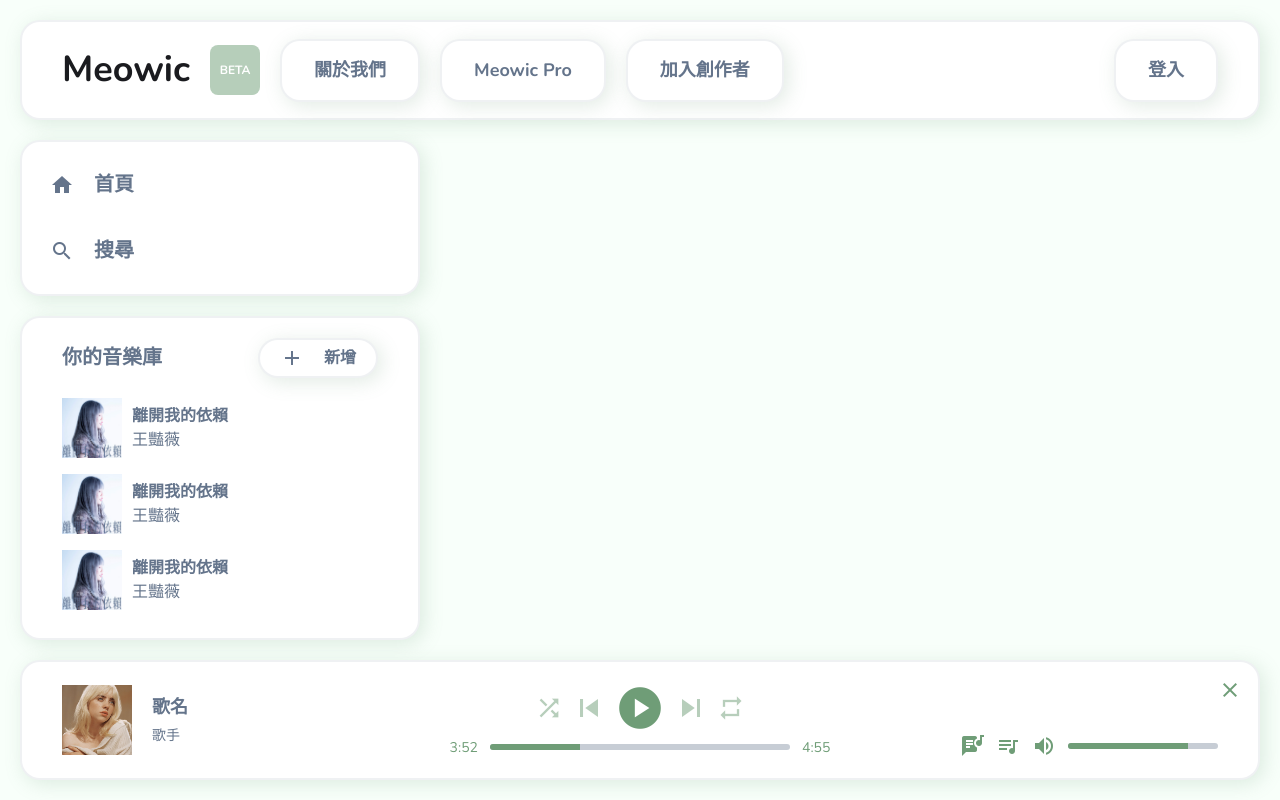
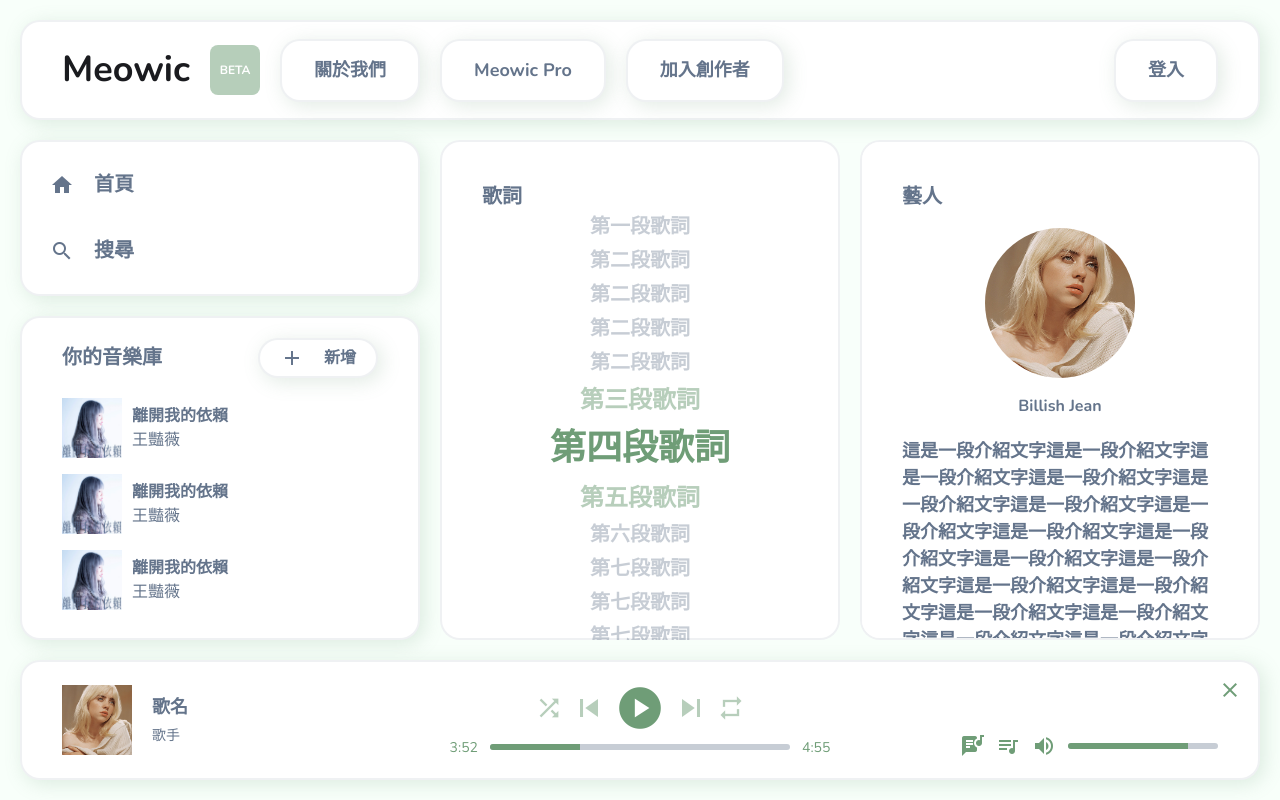
Before and after one commit to 1103syike/Meowic, an Angular app: page /song/1 in a window 1280 px wide. Built offline with nearby package versions, Linux system fonts and the light colour scheme.

Commit message:
feat(song): 歌曲頁面切版

```diff
--- /dev/null
+++ b/src/app/view/song/artist/artist.html
@@ -0,0 +1,8 @@
+<main class="artist">
+  <header class="artist__header">藝人</header>
+  <img class="artist__image" src="./mock/album/img-1.png" alt="" />
+  <div class="artist__name">Billish Jean</div>
+  <div class="artist__intro">
+    這是一段介紹文字這是一段介紹文字這是一段介紹文字這是一段介紹文字這是一段介紹文字這是一段介紹文字這是一段介紹文字這是一段介紹文字這是一段介紹文字這是一段介紹文字這是一段介紹文字這是一段介紹文字這是一段介紹文字這是一段介紹文字這是一段介紹文字這是一段介紹文字這是一段介紹文字這是一段介紹文字這是一段介紹文字這是一段介紹文字這是一段介紹文字這是一段介紹文字這是一段介紹文字這是一段介紹文字這是一段介紹文字這是一段介紹文字這是一段介紹文字這是一段介紹文字這是一段介紹文字這是一段介紹文字這是一段介紹文字這是一段介紹文字這是一段介紹文字這是一段介紹文字這是一段介紹文字這是一段介紹文字這是一段介紹文字這是一段介紹文字這是一段介紹文字這是一段介紹文字這是一段介紹文字這是一段介紹文字這是一段介紹文字這是一段介紹文字這是一段介紹文字這是一段介紹文字這是一段介紹文字這是一段介紹文字。
+  </div>
+</main>
--- /dev/null
+++ b/src/app/view/song/artist/artist.scss
@@ -0,0 +1,34 @@
+@use 'variables' as *;
+
+.artist {
+  width: 400px;
+  height: 100%;
+  overflow: auto;
+  @include block(40px, 40px);
+  box-shadow: none;
+
+  &__header {
+    color: $color-blue;
+    font-size: map-get($font-sizes, 'xl');
+  }
+
+  &__image {
+    margin: 16px auto;
+    width: 150px;
+    height: 150px;
+    border-radius: 200px;
+  }
+
+  &__name {
+    text-align: center;
+    color: $color-blue;
+    font-size: map-get($font-sizes, 'base');
+    margin-bottom: 20px;
+  }
+
+  &__intro {
+    color: $color-blue;
+
+    font-size: map-get($font-sizes, 'lg');
+  }
+}
--- /dev/null
+++ b/src/app/view/song/lyric/lyric.html
@@ -0,0 +1,18 @@
+<section class="lyric">
+  <header class="lyric__header">歌詞</header>
+  <main class="lyric__container">
+    <span class="lyric__item">第一段歌詞</span>
+    <span class="lyric__item">第二段歌詞</span>
+    <span class="lyric__item">第二段歌詞</span>
+    <span class="lyric__item">第二段歌詞</span>
+    <span class="lyric__item">第二段歌詞</span>
+    <span class="lyric__item lyric__item--prev" >第三段歌詞</span>
+    <span class="lyric__item lyric__item--active">第四段歌詞</span>
+    <span class="lyric__item lyric__item--next">第五段歌詞</span>
+    <span class="lyric__item">第六段歌詞</span>
+    <span class="lyric__item">第七段歌詞</span>
+    <span class="lyric__item">第七段歌詞</span>
+    <span class="lyric__item">第七段歌詞</span>
+    <span class="lyric__item">第七段歌詞</span>
+  </main>
+</section>
--- /dev/null
+++ b/src/app/view/song/lyric/lyric.scss
@@ -0,0 +1,36 @@
+@use 'variables' as *;
+.lyric {
+  display: block;
+  width: 100%;
+  height: 100%;
+  @include block(40px, 40px);
+  box-shadow: none;
+
+  &__header {
+    color:$color-blue;
+    font-size: map-get($font-sizes, 'xl');
+  }
+  &__container {
+    display: flex;
+    flex-direction: column;
+    gap: 4px;
+  }
+  &__item {
+    font-size: map-get($font-sizes, 'xl');
+    text-align: center;
+    color: $color-ts-gray;
+
+    &--prev,
+    &--next {
+      font-size: map-get($font-sizes, '2xl');
+
+      color: $color-ts-prev-lyric;
+    }
+
+    &--active {
+      font-size: map-get($font-sizes, '3xl');
+
+      color: $color-green;
+    }
+  }
+}
--- /dev/null
+++ b/src/app/view/song/song.html
@@ -0,0 +1,4 @@
+<main class="song">
+  <app-lyric class="lyric"></app-lyric>
+  <app-artist class="artist"></app-artist>
+</main>
--- /dev/null
+++ b/src/app/view/song/song.scss
@@ -0,0 +1,14 @@
+.song{
+  width: 100%;
+  gap: 20px;
+  display: flex;
+  height: 100%;
+}
+.lyric{
+  width: 100%;
+}
+
+.artist{
+  width: 400px;
+  box-sizing: border-box;
+}
--- a/src/assets/_variables.scss
+++ b/src/assets/_variables.scss
@@ -11,6 +11,7 @@
 // 透明度變體 (Transparent versions)
 $color-ts-green: rgba($color-green, 0.5);
 $color-ts-blue: rgba($color-blue, 0.1);
+$color-ts-prev-lyric: rgba($color-green, 0.5);
 $color-ts-gray: rgba($color-blue, 0.36);
 $color-table: rgba($color-blue, 0.01);
 
```
Also changed, not shown: src/app/view/song/artist/artist.ts (added, +9 -0 lines), src/app/view/song/lyric/lyric.ts (added, +9 -0 lines), src/app/view/song/song.ts (added, +11 -0 lines), 1 other file (tests, documents, lock files or other folders).
